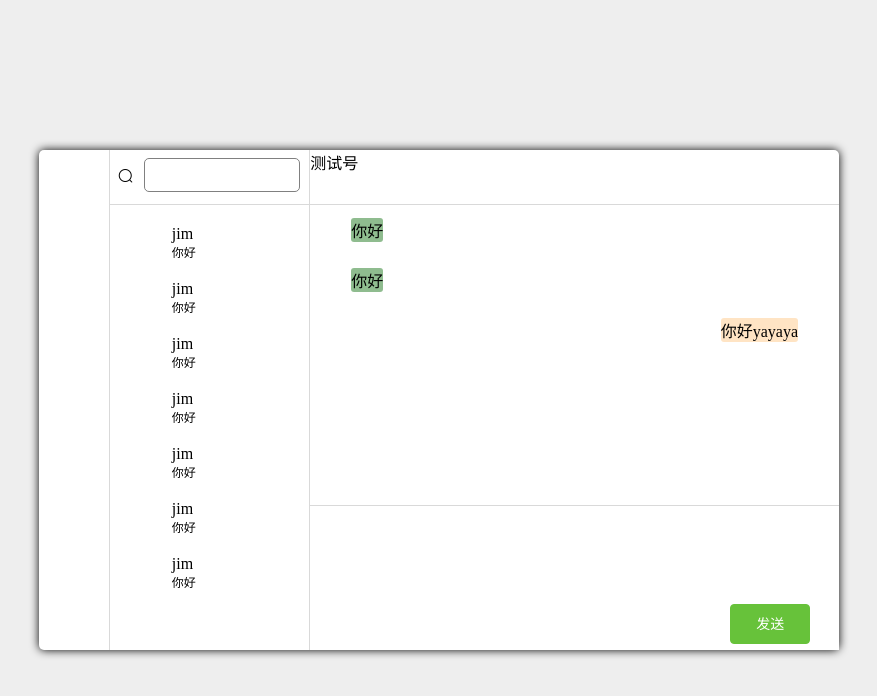
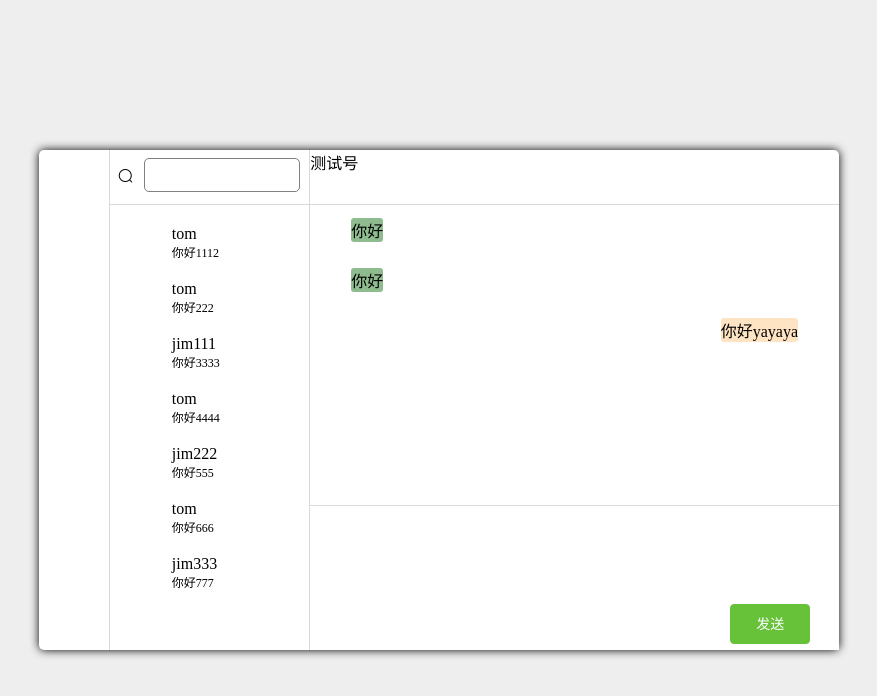
Before and after one commit to ZhongJinHacker/fim-frontend-project, a Vue app: page /#/login in a window 1280 px wide. Both pictures are taken after a click on the button "登录". Shown: the top 696 px of the page, without its empty margins (201-1078 px from the left). Built offline with nearby package versions, Linux system fonts and the light colour scheme.

Commit message:
完成拉去最近聊天纪录逻辑

```diff
--- /dev/null
+++ b/src/api/userRequest.js
@@ -0,0 +1,13 @@
+import request from '@/utils/request'
+
+export function chatList (chatListReqBo) {
+  let data = { 'userId': chatListReqBo.userId }
+  return request({
+    url: '/chatList',
+    data,
+    method: 'post',
+    headers: {
+      'token': chatListReqBo.token
+    }
+  })
+}
--- a/src/mock/index.js
+++ b/src/mock/index.js
@@ -1,6 +1,11 @@
 import Mock from 'mockjs'
 import LoginInfo from './login'
+import UserInfo from './userRequest'
 
 Mock.mock('http://localhost:8080/login', 'post', () => {
   return LoginInfo.loginRes
 })
+
+Mock.mock('http://localhost:8080/chatList', 'post', () => {
+  return UserInfo.chatListRes
+})
--- a/src/mock/login.js
+++ b/src/mock/login.js
@@ -2,7 +2,9 @@ const loginRes = {
   statusCode: '200',
   message: '成功',
   obj: {
-    token: 'abcd1234'
+    token: 'abcd1234',
+    userId: '123456',
+    userNickName: '江少侠'
   }
 }
 
--- /dev/null
+++ b/src/mock/userRequest.js
@@ -0,0 +1,21 @@
+const chatListRes = {
+  statusCode: '200',
+  message: '成功',
+  obj: {
+    chatList: [
+      { userName: 'tom', lastMsg: '你好1112' },
+      { userName: 'tom', lastMsg: '你好222' },
+      { userName: 'jim111', lastMsg: '你好3333' },
+      { userName: 'tom', lastMsg: '你好4444' },
+      { userName: 'jim222', lastMsg: '你好555' },
+      { userName: 'tom', lastMsg: '你好666' },
+      { userName: 'jim333', lastMsg: '你好777' }
+    ]
+  }
+}
+
+const res = {
+  chatListRes
+}
+
+export default res
--- a/src/pages/HomePage/components/ChatList.vue
+++ b/src/pages/HomePage/components/ChatList.vue
@@ -6,8 +6,8 @@
     <div class="item-devider" />
     <div>
       <ul>
-        <li class="chat-list" v-bind:key="index"  v-for="(contact, index) in contacts" >
-          <ChatListItem v-bind:contact="contact"/>
+        <li class="chat-list" v-bind:key="index"  v-for="(chat, index) in chatList" >
+          <ChatListItem v-bind:chat="chat"/>
         </li>
       </ul>
     </div>
@@ -17,6 +17,8 @@
 <script>
 import ChatListItem from './ChatListItem'
 import SearchWindow from './SearchWindow'
+import { chatList } from '@/api/userRequest'
+
 
 export default {
 
@@ -26,7 +28,7 @@ export default {
   },
   data() {
     return {
-      contacts: [
+      chatList: [
         { userName: 'jim', lastMsg: '你好' },
         { userName: 'jim', lastMsg: '你好' },
         { userName: 'jim', lastMsg: '你好' },
@@ -35,7 +37,14 @@ export default {
         { userName: 'jim', lastMsg: '你好' },
         { userName: 'jim', lastMsg: '你好' }
       ]
-    };
+    }
+  },
+  async mounted() {
+    const userId = this.$store.state.user.userId
+    const token = this.$store.state.user.token
+    const response = await chatList({ userId, token })
+    this.chatList = response.obj.chatList
+    console.log('data--> ' + this.chatList[0])
   }
 }
 </script>
--- a/src/pages/HomePage/components/ChatListItem.vue
+++ b/src/pages/HomePage/components/ChatListItem.vue
@@ -8,10 +8,10 @@
     </div>
     <div class="item-detail">
       <div class="name">
-        {{ contact.userName }}
+        {{ chat.userName }}
       </div>
       <div class="msg">
-        {{ contact.lastMsg }}
+        {{ chat.lastMsg }}
       </div>
     </div>
   </div>
@@ -22,7 +22,7 @@
 <script>
 export default {
 
-  props: ["contact"]
+  props: ["chat"]
 }
 </script>
 
--- a/src/store/modules/user.js
+++ b/src/store/modules/user.js
@@ -3,9 +3,10 @@ import GlobalInfo from '../../global/GlobalInfo'
 
 const user = {
   state: {
-    name: '',
-    avatar: '',
-    isLogin: false
+    token: '',
+    userId: '',
+    userNickName: '',
+    avatar: ''
   },
 
   mutations: {
@@ -18,6 +19,12 @@ const user = {
     },
     SET_AVATAR: (state, avatar) => {
       state.avatar = avatar
+    },
+    SET_USER_INFO: (state, obj) => {
+      state.userId = obj.userId
+      state.token = obj.token
+      state.userNickName = obj.userNickName
+      GlobalInfo.isLogin = true
     }
   },
 
@@ -26,8 +33,8 @@ const user = {
       const username = userInfo.username.trim()
       const password = userInfo.pass.trim()
       const response = await login(username, password)
-      const token = response.obj
-      commit('SET_TOKEN', token)
+      const obj = response.obj
+      commit('SET_USER_INFO', obj)
     }
   }
 }
```
